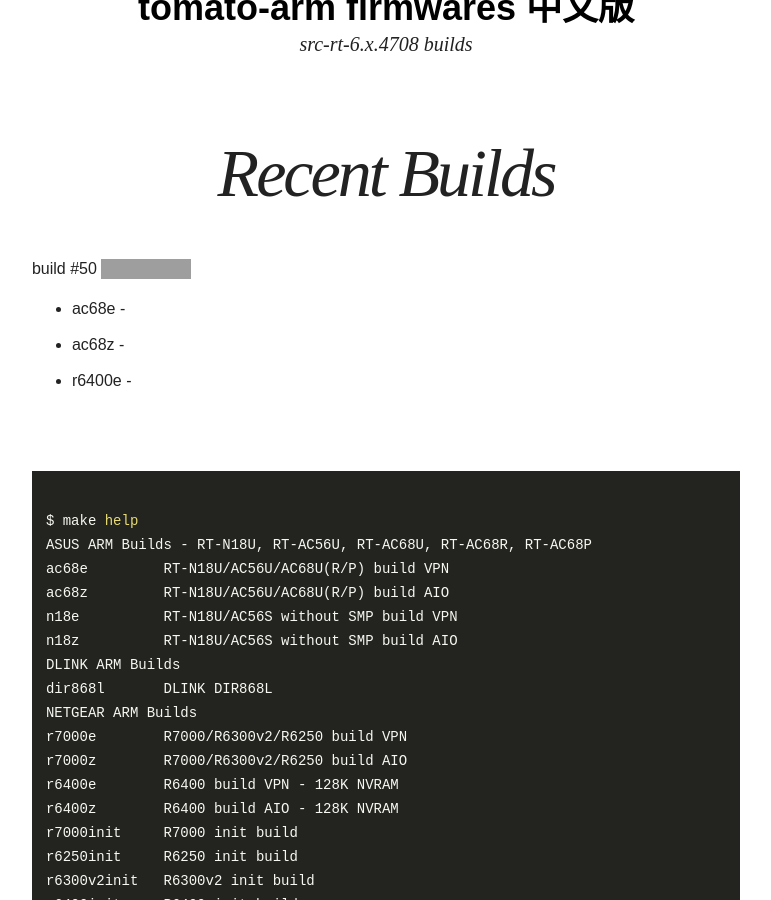
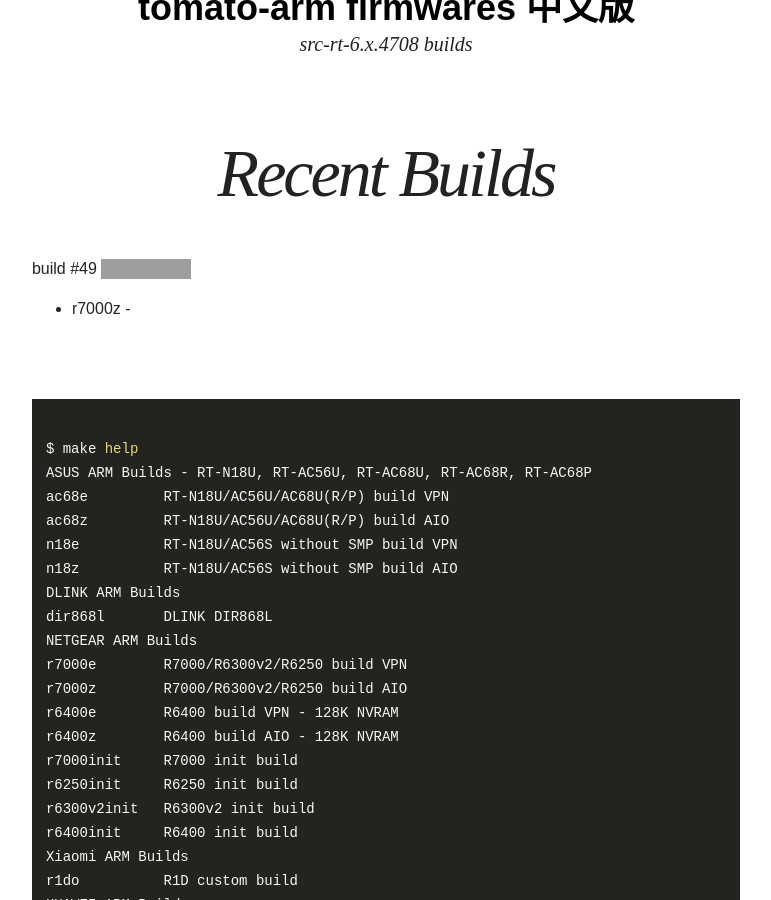
Before and after one commit to oglopss/tomato-arm-ci-jekyll, a Jekyll site: the page built from index.html, in a window 1280 px wide and 900 px high, scrolled down 339 px. Shown: the whole window, without its empty margins (254-1025 px from the left). Built offline with Jekyll 4.4.1, drawn with Linux system fonts in a browser that asks for light colours; nearby versions of some CDN libraries; grey boxes are pictures that could not be loaded.

Commit message:
Travis build 49 r7000z pushed to gh-pages

```diff
--- a/_data/ss.yml
+++ b/_data/ss.yml
@@ -1,5 +1,3 @@
-build: 50
+build: 49
 files:
-  - 0001 ac68e
-  - 0002 ac68z
-  - 0004 r6400e
+  - 0003 r7000z
```
